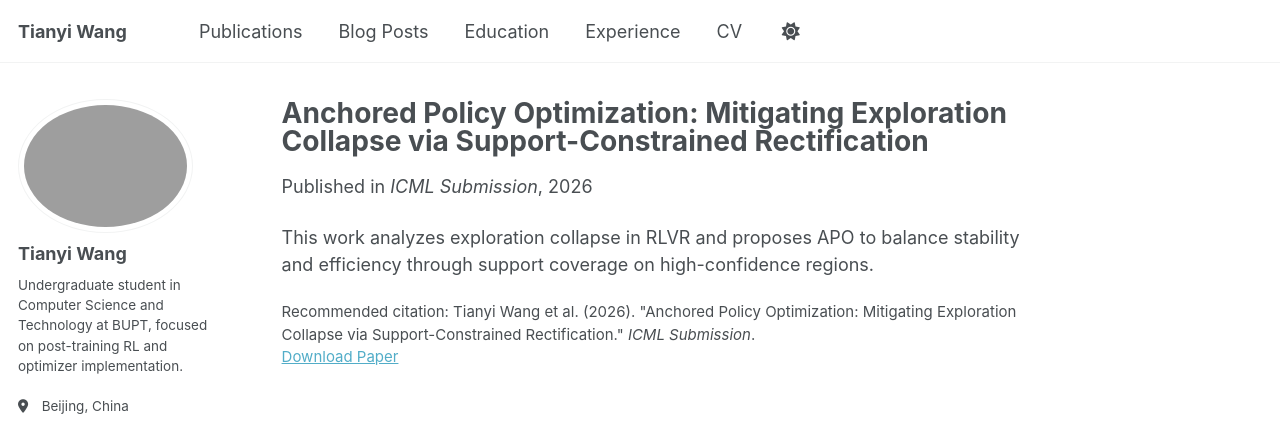
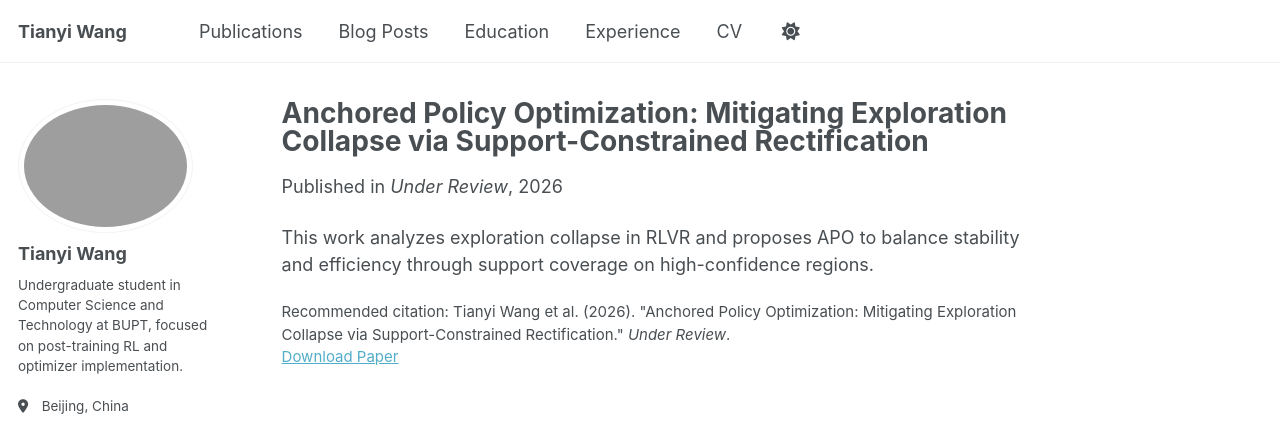
Before and after one commit to 1BIMU/Academic_CV, a Jekyll site: the page built from _publications/2010-10-01-paper-title-number-2.md, in a window 1280 px wide. Shown: the top 424 px of the page. Built offline with Jekyll 4.4.1, drawn with Linux system fonts in a browser that asks for light colours; a script bundle is joined from its source files by our own code; library files that are not in the unit come from our copies.

Commit message:
under review

```diff
--- a/_publications/2010-10-01-paper-title-number-2.md
+++ b/_publications/2010-10-01-paper-title-number-2.md
@@ -5,13 +5,13 @@ category: conferences
 permalink: /publication/anchored-policy-optimization
 excerpt: 'Introduces support-constrained rectification for RLVR to mitigate exploration collapse and improve both Pass@1 and response diversity.'
 date: 2026-02-01
-venue: 'ICML Submission'
+venue: 'Under Review'
 paperurl: 'https://arxiv.org/abs/2602.05717'
 arxivurl: 'https://arxiv.org/abs/2602.05717'
 githuburl: 'https://github.com/1BIMU/APO_OFFICAL'
 authors: '<strong>Tianyi Wang</strong>*, Long Li*, Hongcan Guo, Yibiao Chen, Yixia Li, Yong Wang, Yun Chen, Guanhua Chen'
 author_note: 'Co-first Author'
-citation: 'Tianyi Wang et al. (2026). "Anchored Policy Optimization: Mitigating Exploration Collapse via Support-Constrained Rectification." <i>ICML Submission</i>.'
+citation: 'Tianyi Wang et al. (2026). "Anchored Policy Optimization: Mitigating Exploration Collapse via Support-Constrained Rectification." <i>Under Review</i>.'
 header:
   teaser: /images/publications/APO.png
 ---
```
Also changed, not shown: _pages/about.md (+1 -1 lines).
